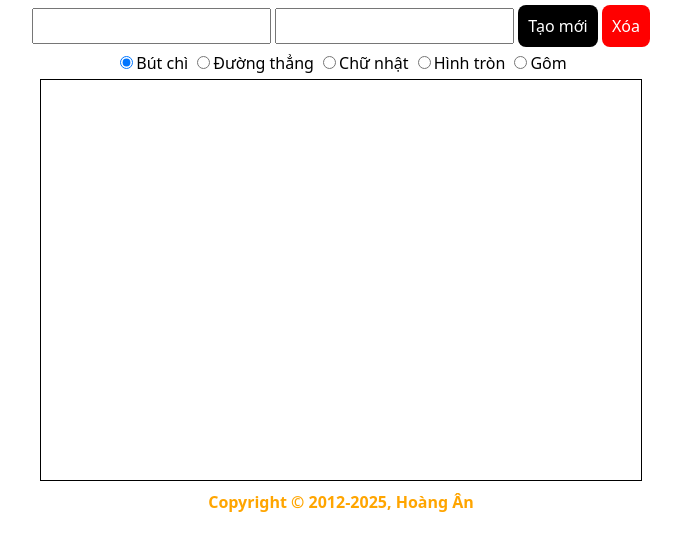
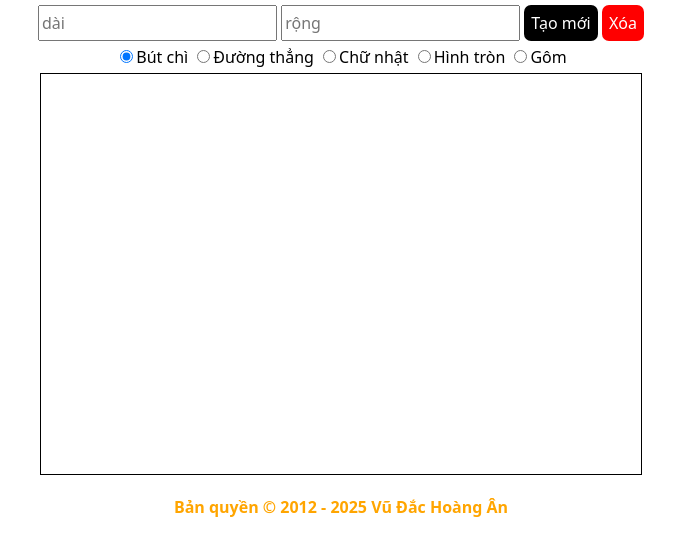
Before and after one commit to vdhan/simple-paint, a plain HTML site: page index.html in a window 1280 px wide. Both pictures are taken after a click on the button "Tạo mới". Shown: the whole page, without its empty margins (299-980 px from the left). Drawn offline with Linux system fonts and the light colour scheme.

Commit message:
khoi tao DOMContentLoaded

```diff
--- a/index.html
+++ b/index.html
@@ -10,28 +10,30 @@
   </head>
 
   <body class="t-center">
-    <div class="my-xs">
-      <input id="width" type="text" class="ip">
-      <input id="height" type="text" class="ip">
-      <button class="bt bt-default" onclick="New();">Tạo mới</button>
+    <header class="pt-xs">
+      <div>
+        <input id="dai" type="number" min="1" class="ip" placeholder="dài">
+        <input id="rong" type="number" min="1" class="ip" placeholder="rộng">
+        <button id="tao" class="bt bt-default">Tạo mới</button>
         <button id="clear" class="bt bt-red">Xóa</button>
       </div>
 
-    <div>
+      <div class="my-xs">
         <input id="pen" type="radio" name="tool" checked="checked">Bút chì
         <input id="line" type="radio" name="tool">Đường thẳng
         <input id="rect" type="radio" name="tool">Chữ nhật
         <input id="circle" type="radio" name="tool">Hình tròn
         <input id="eraser" type="radio" name="tool">Gôm
       </div>
+    </header>
 
-    <main class="my-xs">
-      <canvas id="canvas" width="500px" height="500px" class="border"></canvas>
+    <main>
+      <canvas id="canvas" width="600px" height="400px" class="border"></canvas>
     </main>
 
-    <footer id="copy" class="orange bold">Copyright &copy; 2012<script>new Date().getFullYear() > 2012 && document.write("-" + new Date().getFullYear());</script>, Hoàng Ân</footer>
+    <footer class="orange bold"></footer>
 
     <script src="js/jquery.min.js"></script>
-    <script src="js/script.js"></script>
+    <script src="js/paint.js"></script>
   </body>
 </html>
--- a/js/script.js
+++ b/js/paint.js
@@ -10,7 +10,7 @@
 
 	$.fn.makeDrawable = function() {
 		canvas = this[0];
-		context = canvas.getContext("2d");
+		context = canvas.getContext('2d', {willReadFrequently: true});
 
 		$(canvas).mousedown(function(e) {
 			preX = e.pageX - canvas.offsetLeft;
@@ -251,21 +251,16 @@
 	}
 })( jQuery );
 
-function _id(id)
-{
-	return document.getElementById(id);
-}
+function taoMoi() {
+	let dai = document.getElementById('dai').value;
+	let rong = document.getElementById('rong').value;
 
-function New()
-{
-	var w = $("#width").val();
-	var h = $("#height").val();
+	let canvas = document.querySelector('canvas');
+	canvas.width = +dai >= 1 ? dai : 600;
+	canvas.height = +rong >= 1 ? rong : 400;
 
-	canvas.width = $.isNumeric(w) ? w : 600;
-	canvas.height = $.isNumeric(h) ? h : 400;
-
-	$("#canvas").makeDrawable();
-	$("#canvas").setTool("pen");
+	// $("#canvas").makeDrawable();
+	// $("#canvas").setTool("pen");
 }
 
 $(function(){
@@ -301,3 +296,15 @@ $(function(){
 			$("#canvas").setTool("eraser");
 	});
 });
+
+document.addEventListener('DOMContentLoaded', () => {
+	let tao = document.getElementById('tao');
+	tao.addEventListener('click', taoMoi);
+
+	let nam = new Date().getFullYear();
+	let p = document.createElement('p');
+	p.textContent = `Bản quyền © 2012 - ${nam} Vũ Đắc Hoàng Ân`;
+
+	let footer = document.querySelector('footer');
+	footer.appendChild(p);
+});
```
Also changed, not shown: css/paint.css, 1 other file. Lines whose indentation alone changed are shown as unchanged.
